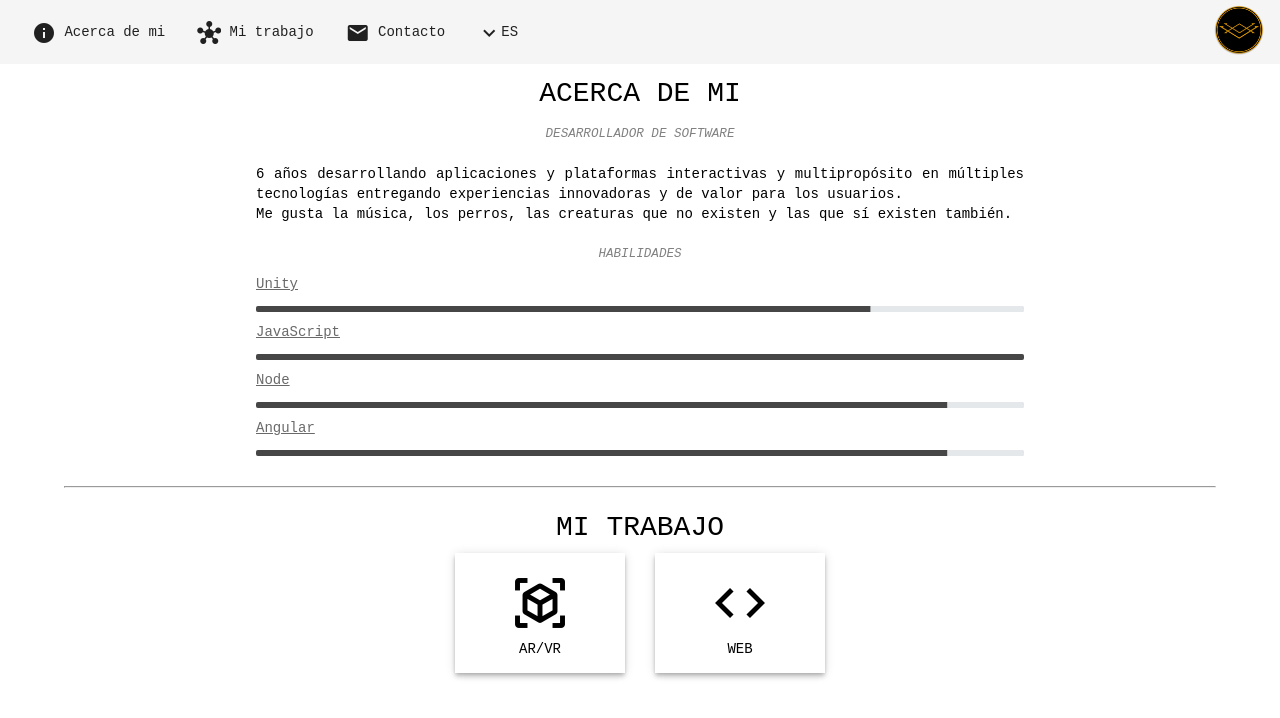
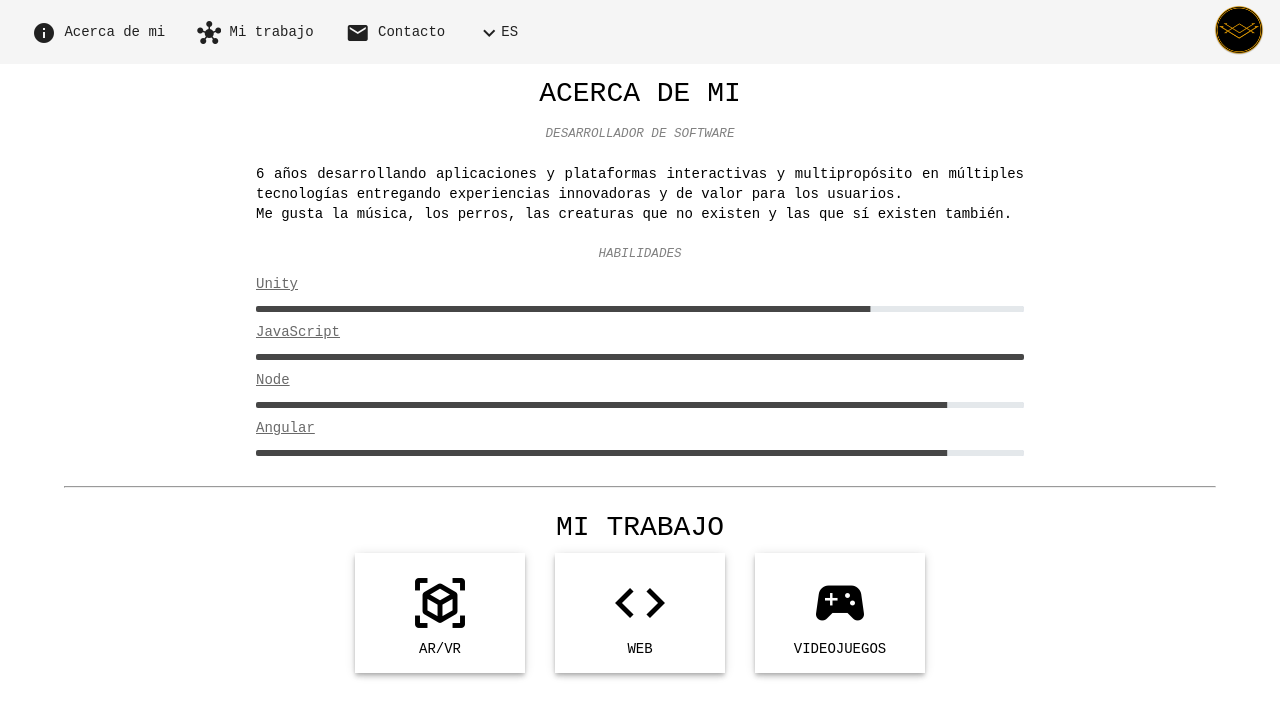
Before and after one commit to jmzulh/jmzulh.github.io, an Angular app: page / in a window 1280 px wide. Shown: the top 718 px of the page. Built offline with nearby package versions, Linux system fonts and the light colour scheme; a web font is replaced by a local one.

Commit message:
PORTFOLIO: se agregan los videojuegos con links para jugarlos

```diff
--- a/src/app/ES/acerca-de-mi/acerca-de-mi.component.css
+++ b/src/app/ES/acerca-de-mi/acerca-de-mi.component.css
@@ -11,14 +11,6 @@
 }
 
 .habilidades a{
-    color:dimgray
-}
-
-.habilidades a:visited{
-    color:rgb(255, 145, 0);
-}
-
-.habilidades a:hover{
     color:dimgray
 }
 
--- a/src/app/ES/portafolio/portafolio.component.html
+++ b/src/app/ES/portafolio/portafolio.component.html
@@ -26,4 +26,15 @@
       </div>
     </div>
 
+    <div class="ripple-container mat-elevation-z4"
+    matRipple
+    [matRippleCentered]=true
+    (click)="openVG()">
+      <div style="margin-top: 20px;">
+        <mat-icon>sports_esports</mat-icon>
+        <br>
+        <span>VIDEOJUEGOS</span>
+      </div>
+    </div>
+
 </div>
--- a/src/app/ES/portafolio/portafolio.component.ts
+++ b/src/app/ES/portafolio/portafolio.component.ts
@@ -1,6 +1,7 @@
 import { Component, OnInit } from '@angular/core';
 import { MatDialog } from '@angular/material/dialog';
 import { ArvrComponent } from 'src/app/dialogs/arvr/arvr.component';
+import { VideogamesComponent } from 'src/app/dialogs/videogames/videogames.component';
 import { WebComponent } from 'src/app/dialogs/web/web.component';
 
 @Component({
@@ -30,4 +31,12 @@ export class PortafolioComponent implements OnInit {
       data: { lang: 'es' },
     });
   }
+
+  openVG(){
+    const dialogRef = this.dialog.open(VideogamesComponent, {
+      height:'90%',
+      width:'90%',
+      data: { lang: 'es' },
+    });
+  }
 }
--- a/src/app/app.component.html
+++ b/src/app/app.component.html
@@ -9,3 +9,4 @@
 <link rel="preconnect" href="https://fonts.googleapis.com">
 <link rel="preconnect" href="https://fonts.gstatic.com" crossorigin>
 <link href="https://fonts.googleapis.com/css2?family=Oxygen+Mono&display=swap" rel="stylesheet">
+<script src="../../assets/jetpackkid/Build/UnityLoader.js"></script>
--- a/src/app/app.module.ts
+++ b/src/app/app.module.ts
@@ -22,7 +22,7 @@ import { AcercaDeMiComponent } from './ES/acerca-de-mi/acerca-de-mi.component';
 import { PortafolioComponent } from './ES/portafolio/portafolio.component';
 import { ArvrComponent } from './dialogs/arvr/arvr.component';
 import { WebComponent } from './dialogs/web/web.component';
-
+import { VideogamesComponent } from './dialogs/videogames/videogames.component';
 
 @NgModule({
   declarations: [
@@ -33,6 +33,7 @@ import { WebComponent } from './dialogs/web/web.component';
     PortafolioComponent,
     ArvrComponent,
     WebComponent,
+    VideogamesComponent,
   ],
   imports: [
     BrowserModule,
--- /dev/null
+++ b/src/app/dialogs/videogames/videogames.component.css
@@ -0,0 +1,15 @@
+mat-icon{
+    font-size: 60px;
+    width: 60px;
+    height: 60px;
+}
+
+iframe{
+    width: 100%;
+    /* height: 550px; */
+}
+
+div{
+    margin-top: 50px;
+    margin-bottom: 50px;
+}
--- /dev/null
+++ b/src/app/dialogs/videogames/videogames.component.html
@@ -0,0 +1,29 @@
+<div class="title">
+    <mat-icon>sports_esports</mat-icon>
+    <br>
+    <span>VIDEOJUEGOS</span>
+</div>
+
+<div>
+    <span class="subtitle">2018 </span>
+    <span class="minititle">Tintopoly</span>
+
+    <p *ngIf="data.lang == 'es'">Minijuegos de Tintopoly sin el componente de AR.<br>
+        DESCARGA EL APK PARA UNA MEJOR EXPERIENCIA.
+    </p>
+
+    <p *ngIf="data.lang == 'en'">Tintopoly's minigames without the AR component.<br>
+        DOWNLOAD DE APK FOR A BETTER EXPERIENCE.
+    </p>
+    <iframe frameborder="0" src="https://itch.io/embed/1886468" height="167"><a href="https://jmzulh.itch.io/tintopoly">Tintopoly by jmzulh</a></iframe>
+</div>
+
+<div>
+    <span class="subtitle">2018 </span>
+    <span class="minititle">JetPack Kid</span>
+
+    <p *ngIf="data.lang == 'es'">Videojuego promocional del programa técnico para desarrollo de videojuegos ofertado por <a href="https://american.edu.co/" target="_blank">American Business School</a> de Mazaniles.</p>
+
+    <p *ngIf="data.lang == 'en'">Promotional videogame for the videogame development technical program offered by <a href="https://american.edu.co/" target="_blank">American Business School</a> from Mazaniles.</p>
+    <iframe frameborder="0" src="https://itch.io/embed/1886206" height="167"><a href="https://jmzulh.itch.io/jetpack-kid">JetPack Kid by jmzulh</a></iframe>
+</div>
--- /dev/null
+++ b/src/app/dialogs/videogames/videogames.component.ts
@@ -0,0 +1,16 @@
+import { Component, OnInit , Inject } from '@angular/core';
+import {MAT_DIALOG_DATA} from '@angular/material/dialog';
+
+@Component({
+  selector: 'app-videogames',
+  templateUrl: './videogames.component.html',
+  styleUrls: ['./videogames.component.css']
+})
+export class VideogamesComponent implements OnInit {
+
+  constructor(@Inject(MAT_DIALOG_DATA) public data : {lang:string}) { }
+
+  ngOnInit(): void {
+  }
+
+}
--- a/src/styles.css
+++ b/src/styles.css
@@ -35,3 +35,11 @@ body { margin: 0}
     margin-top: 20px;
     text-align: justify;
 }
+
+a:visited{
+    color:rgb(255, 145, 0);
+}
+
+a:hover{
+    color:dimgray
+}
```
Also changed, not shown: 1 other file (tests, documents, lock files or other folders).
